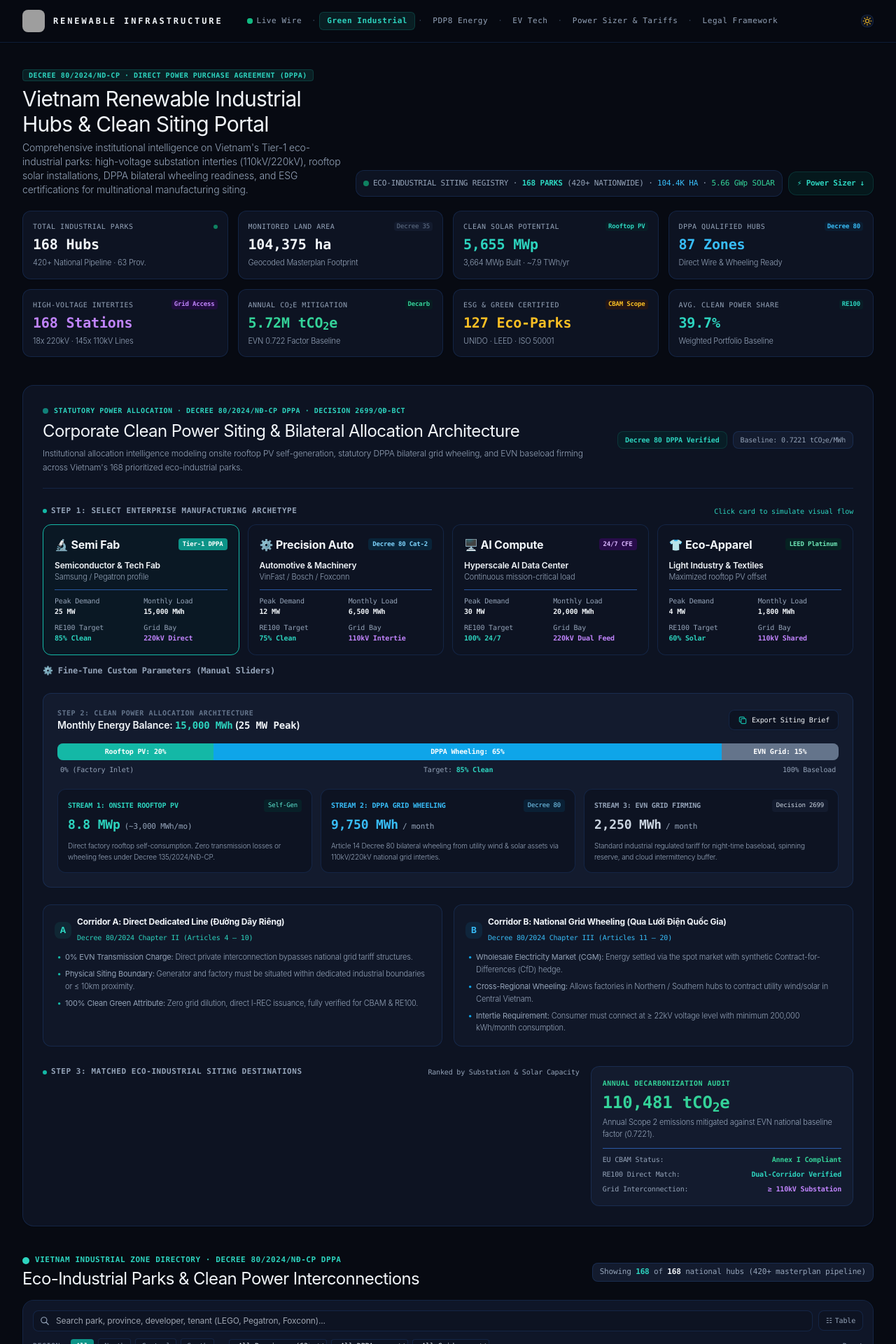
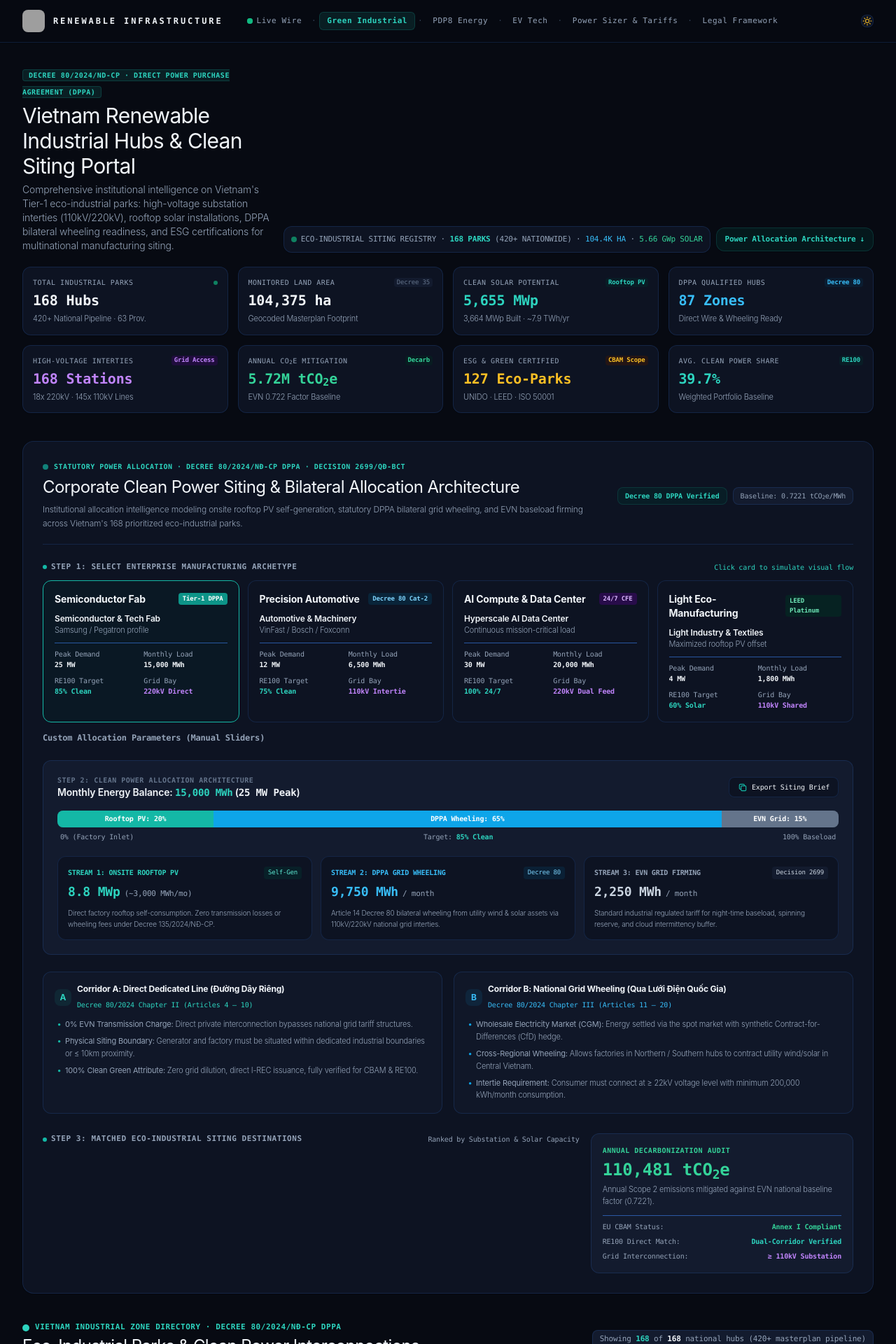
Before and after one commit to Qking232/Qking232.github.io, a Jekyll site: the page index.html, which Jekyll copies as it is, in a window 1280 px wide. Shown: the top 1920 px of the page at 70% size. Built offline with Jekyll 4.4.1, drawn with Linux system fonts in a browser that asks for light colours; nearby versions of some CDN libraries; grey boxes are pictures that could not be loaded.

Commit message:
style(typography): purge consumer emoji glyphs and prefix icons for institutional aesthetic

```diff
--- a/index.html
+++ b/index.html
@@ -297,7 +297,7 @@
             <span>ECO-INDUSTRIAL SITING REGISTRY &middot; <strong class="text-teal-600 dark:text-teal-400 font-semibold" id="heroBadgeTotalParks">168 PARKS</strong> (420+ NATIONWIDE) &middot; <span class="text-sky-600 dark:text-sky-400 font-medium">104.4K HA</span> &middot; <span class="text-emerald-600 dark:text-emerald-400 font-medium">5.66 GWp SOLAR</span></span>
           </div>
           <a href="#powerSizer" class="px-3 py-2 rounded-xl bg-teal-50 dark:bg-teal-950/40 border border-teal-200 dark:border-teal-800/40 text-teal-700 dark:text-teal-400 font-mono text-[10px] sm:text-[11px] font-semibold hover:bg-teal-100 dark:hover:bg-teal-900/40 transition-colors flex items-center gap-1.5 shadow-sm">
-            <span>⚡ Power Sizer</span> &darr;
+            <span>Power Allocation Architecture</span> &darr;
           </a>
         </div>
       </div>
@@ -448,7 +448,7 @@
           <!-- Archetype 1: Semiconductor Fab -->
           <div id="archetype-fab" onclick="selectPowerArchetype('fab')" class="archetype-card p-4 rounded-xl border border-teal-500 bg-teal-50/40 dark:bg-teal-950/20 cursor-pointer transition-all hover:shadow-md space-y-2.5 relative">
             <div class="flex items-center justify-between">
-              <span class="text-base font-bold text-inkPrimary dark:text-textDarkPrimary">🔬 Semi Fab</span>
+              <span class="text-sm font-bold text-inkPrimary dark:text-textDarkPrimary">Semiconductor Fab</span>
               <span class="font-mono text-[9px] px-1.5 py-0.5 rounded bg-teal-600 text-white font-semibold">Tier-1 DPPA</span>
             </div>
             <div>
@@ -466,7 +466,7 @@
           <!-- Archetype 2: Precision Auto -->
           <div id="archetype-auto" onclick="selectPowerArchetype('auto')" class="archetype-card p-4 rounded-xl border border-borderSlate dark:border-darkBorder bg-white dark:bg-darkSurface cursor-pointer transition-all hover:border-teal-500/60 hover:shadow-md space-y-2.5">
             <div class="flex items-center justify-between">
-              <span class="text-base font-bold text-inkPrimary dark:text-textDarkPrimary">⚙️ Precision Auto</span>
+              <span class="text-sm font-bold text-inkPrimary dark:text-textDarkPrimary">Precision Automotive</span>
               <span class="font-mono text-[9px] px-1.5 py-0.5 rounded bg-sky-100 dark:bg-sky-950/60 text-sky-700 dark:text-sky-300 font-semibold">Decree 80 Cat-2</span>
             </div>
             <div>
@@ -484,7 +484,7 @@
           <!-- Archetype 3: AI Data Center -->
           <div id="archetype-datacenter" onclick="selectPowerArchetype('datacenter')" class="archetype-card p-4 rounded-xl border border-borderSlate dark:border-darkBorder bg-white dark:bg-darkSurface cursor-pointer transition-all hover:border-teal-500/60 hover:shadow-md space-y-2.5">
             <div class="flex items-center justify-between">
-              <span class="text-base font-bold text-inkPrimary dark:text-textDarkPrimary">🖥️ AI Compute</span>
+              <span class="text-sm font-bold text-inkPrimary dark:text-textDarkPrimary">AI Compute &amp; Data Center</span>
               <span class="font-mono text-[9px] px-1.5 py-0.5 rounded bg-purple-100 dark:bg-purple-950/60 text-purple-700 dark:text-purple-300 font-semibold">24/7 CFE</span>
             </div>
             <div>
@@ -502,7 +502,7 @@
           <!-- Archetype 4: Light Eco-Industrial -->
           <div id="archetype-light" onclick="selectPowerArchetype('light')" class="archetype-card p-4 rounded-xl border border-borderSlate dark:border-darkBorder bg-white dark:bg-darkSurface cursor-pointer transition-all hover:border-teal-500/60 hover:shadow-md space-y-2.5">
             <div class="flex items-center justify-between">
-              <span class="text-base font-bold text-inkPrimary dark:text-textDarkPrimary">👕 Eco-Apparel</span>
+              <span class="text-sm font-bold text-inkPrimary dark:text-textDarkPrimary">Light Eco-Manufacturing</span>
               <span class="font-mono text-[9px] px-1.5 py-0.5 rounded bg-emerald-100 dark:bg-emerald-950/60 text-emerald-700 dark:text-emerald-300 font-semibold">LEED Platinum</span>
             </div>
             <div>
@@ -521,7 +521,7 @@
         <!-- Optional Collapsible Fine-Tuning Controls -->
         <details class="text-xs font-mono pt-1 text-inkMuted dark:text-textDarkMuted">
           <summary class="cursor-pointer hover:text-teal-600 dark:hover:text-teal-400 inline-flex items-center gap-1.5 font-semibold">
-            <span>⚙️ Fine-Tune Custom Parameters (Manual Sliders)</span>
+            <span>Custom Allocation Parameters (Manual Sliders)</span>
           </summary>
           <div class="mt-3 p-4 rounded-xl bg-slate-50 dark:bg-darkCard/50 border border-slate-200 dark:border-darkBorder grid grid-cols-1 md:grid-cols-3 gap-4">
             <div class="space-y-1">
@@ -785,7 +785,9 @@
               </div>
 
               <button id="tableOrCardsToggleBtn" class="inline-flex items-center gap-1 px-2.5 py-1.5 rounded-lg bg-white dark:bg-darkSurface border border-borderSlate dark:border-darkBorder text-inkMuted dark:text-textDarkMuted hover:text-teal-600 font-mono text-[10px] cursor-pointer shrink-0" title="Toggle Cards / Table Layout">
-                <span id="viewModeIcon">☷</span>
+                <svg id="viewModeIcon" class="w-3.5 h-3.5 text-slate-400 group-hover:text-teal-600" fill="none" viewBox="0 0 24 24" stroke="currentColor">
+                  <path stroke-linecap="round" stroke-linejoin="round" stroke-width="2" d="M4 6h16M4 10h16M4 14h16M4 18h16" />
+                </svg>
                 <span id="viewModeText">Table</span>
               </button>
             </div>
@@ -893,7 +895,9 @@
     <!-- MOBILE FLOATING SWITCHER BUTTON (< 1024px) -->
     <div class="lg:hidden fixed bottom-4 right-4 z-40">
       <button id="mobileHubViewToggleBtn" class="flex items-center gap-2 px-3.5 py-2 rounded-full bg-teal-600 hover:bg-teal-500 text-white font-mono text-xs font-semibold shadow-lg shadow-teal-500/20 border border-teal-400/30 transition-all cursor-pointer">
-        <span id="mobileHubToggleIcon">📋</span>
+        <svg id="mobileHubToggleIcon" class="w-3.5 h-3.5 text-white" fill="none" viewBox="0 0 24 24" stroke="currentColor">
+          <path stroke-linecap="round" stroke-linejoin="round" stroke-width="2" d="M19 11H5m14 0a2 2 0 012 2v6a2 2 0 01-2 2H5a2 2 0 01-2-2v-6a2 2 0 012-2m14 0V9a2 2 0 00-2-2M5 11V9a2 2 0 012-2m0 0V5a2 2 0 012-2h6a2 2 0 012 2v2M7 7h10" />
+        </svg>
         <span id="mobileHubToggleText">View Dossier</span>
       </button>
     </div>
```
Also changed, not shown: green/index.html (+6 -6 lines).
